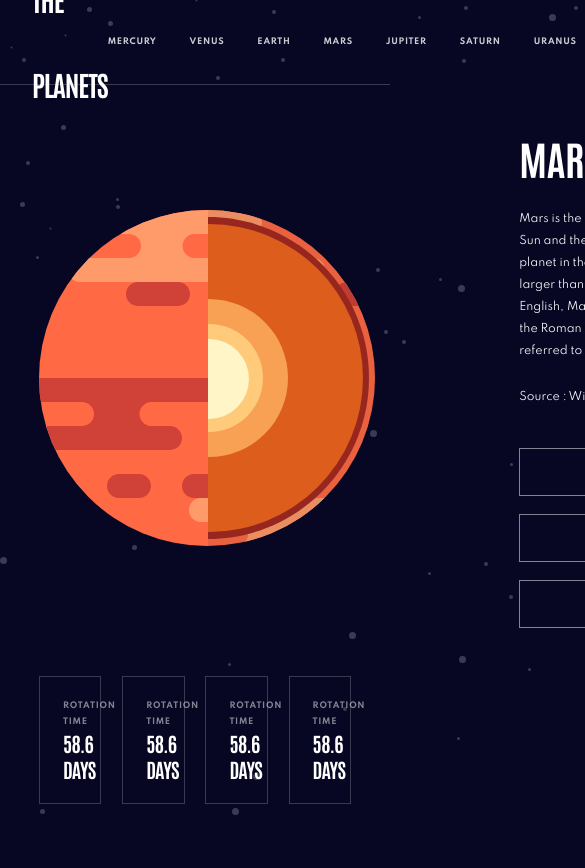
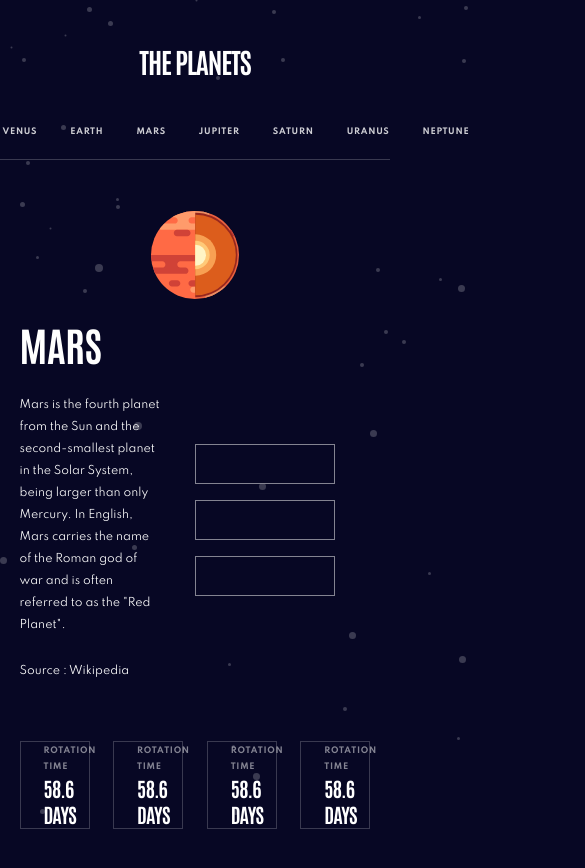
Before and after one commit to Abdulmajeedkutaibani/planets, a React (Create React App) app: page / in a window 390 px wide. Shown: the top 868 px of the page, 585 px wide, since content can reach past the window. Before the commit the page ends 844 px from the top, so only its background shows below. Built offline with nearby package versions, Linux system fonts and the light colour scheme.

Commit message:
finish styling tablet layout

```diff
--- a/src/Styles/Styles.scss
+++ b/src/Styles/Styles.scss
@@ -110,7 +110,7 @@ p {
 button {
   display: flex;
   align-items: center;
-  width: 350px;
+  width: 100%;
   height: 48px;
   background: $darkBlue;
   color: $white;
@@ -176,7 +176,7 @@ nav {
   .image-container {
     width: 50%;
   }
-  .planet-info {
+  .planet {
     width: 30%;
 
     .planet-description {
@@ -212,3 +212,55 @@ nav {
     }
   }
 }
+
+@media screen and (max-width: 1024px) {
+  nav {
+    justify-content: space-evenly;
+    flex-direction: column;
+    height: 160px;
+    margin-bottom: 2rem;
+  }
+  .content {
+    width: 90%;
+  }
+  .hero-container {
+    flex-direction: column;
+    justify-content: space-evenly;
+    height: 65vh;
+
+    .image-container {
+      display: flex;
+      justify-content: center;
+      align-items: center;
+    }
+    img {
+      width: 50%;
+    }
+    .planet {
+      width: 100%;
+      display: flex;
+      gap: 10%;
+    }
+
+    .planet-info {
+      width: 40%;
+    }
+    .info-btns {
+      width: 40%;
+      display: flex;
+      flex-direction: column;
+      justify-content: center;
+      gap: 16px;
+
+      button {
+        height: 40px;
+      }
+    }
+  }
+  .featured-info {
+    margin-bottom: 3rem;
+    .info-item {
+      height: 88px;
+    }
+  }
+}
--- a/src/components/Hero.js
+++ b/src/components/Hero.js
@@ -8,20 +8,22 @@ const Hero = () => {
         <img src={mars} alt='' />
       </div>
 
+      <div className='planet'>
         <div className='planet-info'>
           <h1>mars</h1>
           <p className='planet-description'>
-          Mars is the fourth planet from the Sun and the second-smallest planet
-          in the Solar System, being larger than only Mercury. In English, Mars
-          carries the name of the Roman god of war and is often referred to as
-          the "Red Planet".
+            Mars is the fourth planet from the Sun and the second-smallest
+            planet in the Solar System, being larger than only Mercury. In
+            English, Mars carries the name of the Roman god of war and is often
+            referred to as the "Red Planet".
           </p>
           <p className='source'>Source : Wikipedia</p>
+        </div>
+        <div className='info-btns'>
           <Button />
-        <br />
           <Button />
-        <br />
           <Button />
+        </div>
       </div>
     </div>
   );
```
Lines whose indentation alone changed are shown as unchanged.
